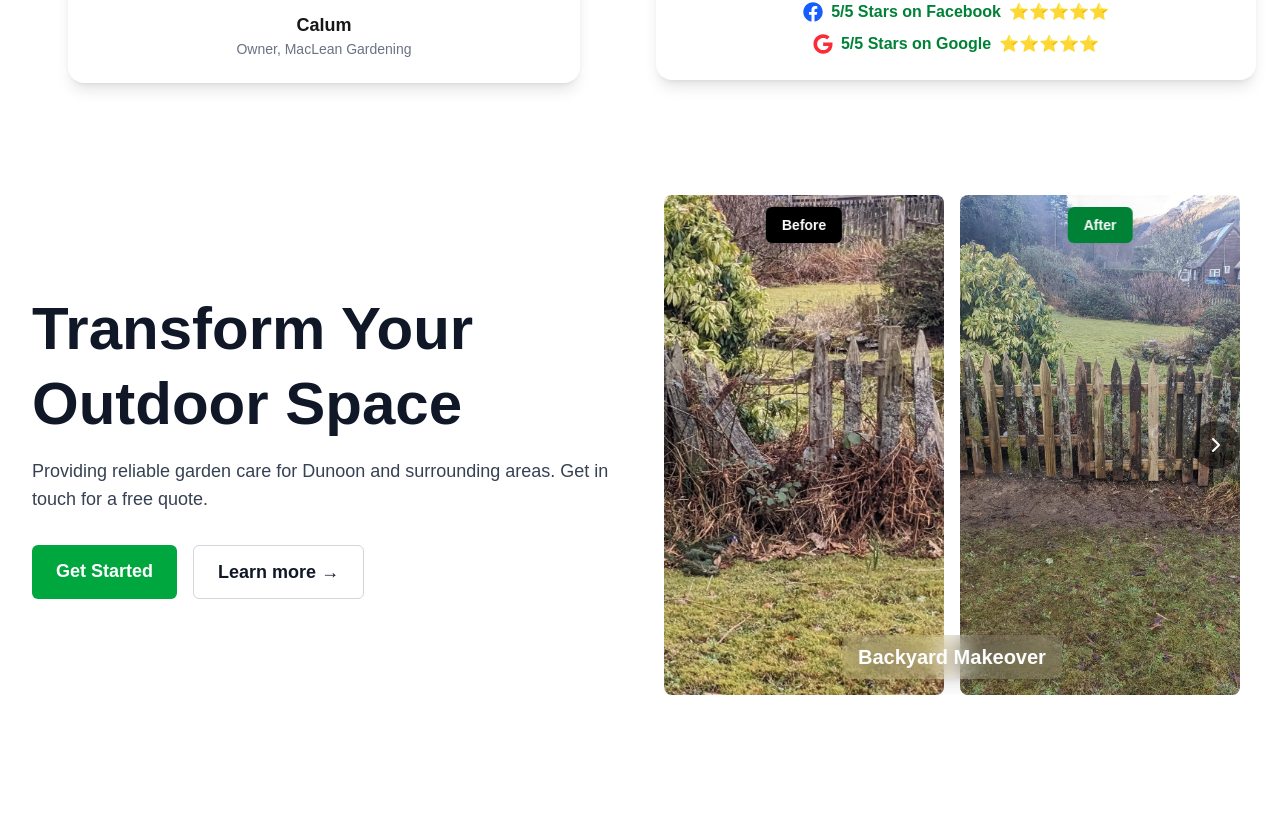
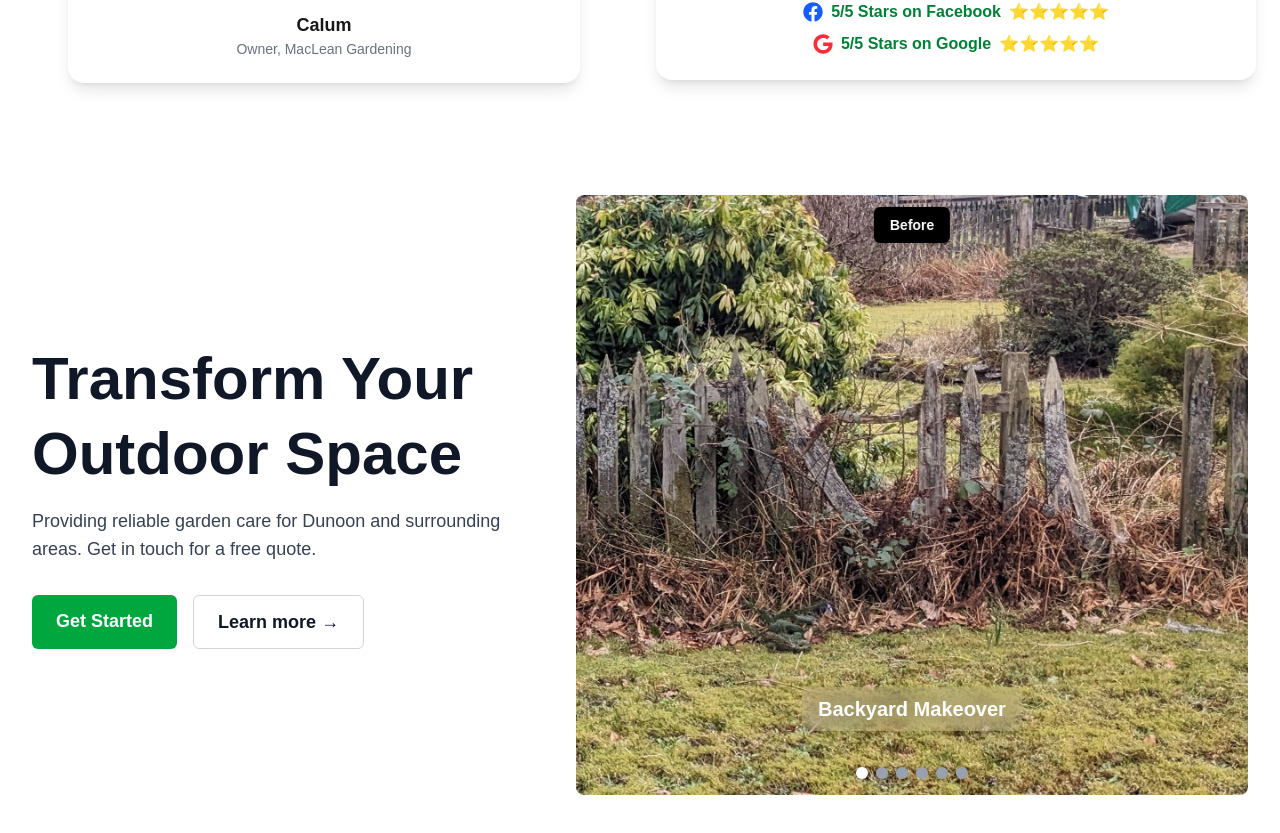
Before and after one commit to WilyBox/maclean-gardening, a Next.js app: page / in a window 1280 px wide. Shown: the part 701-1534 px from the top of the page. Before the commit the page ends 1444 px from the top, so only its background shows below. Built offline with nearby package versions, Linux system fonts and the light colour scheme.

Commit message:
image carousel

```diff
--- a/package.json
+++ b/package.json
@@ -12,6 +12,7 @@
     "framer-motion": "^12.4.10",
     "next": "15.2.1",
     "react": "^19.0.0",
+    "react-before-after-slider-component": "^1.1.8",
     "react-dom": "^19.0.0",
     "react-icons": "^5.5.0"
   },
--- /dev/null
+++ b/src/app/components/BeforeAfterImageSlider.tsx
@@ -0,0 +1,65 @@
+
+"use client";
+
+import React, { useState } from "react";
+import { FiChevronLeft, FiChevronRight } from "react-icons/fi";
+import BeforeAfterSlider from "react-before-after-slider-component";
+import "react-before-after-slider-component/dist/build.css"; // Import styles
+
+const projects = [
+  {
+    before: "/images/1-before.jpg",
+    after: "/images/1-after.jpg",
+    title: "Backyard Makeover",
+    id: 1,
+  },
+  {
+    before: "/images/2-before.jpg",
+    after: "/images/2-after.jpg",
+    title: "Lawn Restoration",
+    id: 2,
+  },
+  {
+    before: "/images/3-before.jpg",
+    after: "/images/3-after.jpg",
+    title: "Hedge Trimming",
+    id: 3,
+  },
+];
+
+export default function BeforeAfterImageSlider() {
+  const [idx, setIdx] = useState(0);
+  const projectIndex = idx % projects.length; // Ensure index wraps around
+
+  return (
+    <div className="relative h-[500px] w-full max-w-2xl mx-auto flex flex-col items-center">
+      {/* Navigation Buttons */}
+      <div className="flex justify-between w-full absolute top-1/2 -translate-y-1/2 px-4">
+        <button
+          onClick={() => setIdx((prev) => (prev === 0 ? projects.length - 1 : prev - 1))}
+          className="bg-black/50 hover:bg-black/60 transition p-3 text-white rounded-full"
+        >
+          <FiChevronLeft size={24} />
+        </button>
+
+        <button
+          onClick={() => setIdx((prev) => (prev + 1) % projects.length)}
+          className="bg-black/50 hover:bg-black/60 transition p-3 text-white rounded-full"
+        >
+          <FiChevronRight size={24} />
+        </button>
+      </div>
+
+      {/* Before/After Slider */}
+      <BeforeAfterSlider
+  firstImage={{ imageUrl: projects[projectIndex].after }} // ✅ Wrap in an object
+  secondImage={{ imageUrl: projects[projectIndex].before }} // ✅ Wrap in an object
+  />
+
+      {/* Project Title */}
+      <span className="mt-4 bg-white/10 backdrop-blur-md text-white text-lg md:text-xl px-4 py-2 rounded-lg shadow-lg font-semibold">
+        {projects[projectIndex].title}
+      </span>
+    </div>
+  );
+}
--- a/src/app/components/HeroSimple.tsx
+++ b/src/app/components/HeroSimple.tsx
@@ -1,16 +1,15 @@
 import ModernCarousel from "./ModernCarousel";
-// import {SwipeCarousel} from "./SwipeCarousel";
 
 export default function HeroSimple() {
   return (
-    <section className="relative w-full px-8 py-12 max-w-7xl mx-auto grid grid-cols-1 lg:grid-cols-2 items-center gap-8">
-      {/* Left Side - Text */}
-      <div className="text-center lg:text-left">
+    <section className="relative w-full px-8 py-12 max-w-7xl mx-auto flex flex-col lg:flex-row items-center gap-8">
+      {/* Left Side - Text (flex-shrink) */}
+      <div className="text-center lg:text-left flex-shrink-0 max-w-lg">
         <h1 className="text-5xl md:text-6xl font-bold text-gray-900 leading-tight">
           Transform Your Outdoor Space
         </h1>
         <p className="mt-4 text-lg text-gray-700">
-        Providing reliable garden care for Dunoon and surrounding areas. Get in touch for a free quote.
+          Providing reliable garden care for Dunoon and surrounding areas. Get in touch for a free quote.
         </p>
         <div className="mt-8 flex flex-col sm:flex-row justify-center lg:justify-start gap-4">
           <a
@@ -28,8 +27,8 @@ export default function HeroSimple() {
         </div>
       </div>
 
-      {/* Right Side - Carousel */}
-      <div className="w-full max-w-2xl mx-auto lg:max-w-none">
+      {/* Right Side - Carousel (flex-grow) */}
+      <div className="w-full flex-grow h-full">
         <ModernCarousel />
       </div>
     </section>
--- a/src/app/components/ModernCarousel.tsx
+++ b/src/app/components/ModernCarousel.tsx
@@ -1,9 +1,8 @@
 "use client";
 
 import React, { useState } from "react";
-import { FiChevronLeft, FiChevronRight } from "react-icons/fi";
 import { AnimatePresence, motion } from "framer-motion";
-import Image from "next/image"; // Import Next.js Image component
+import Image from "next/image"; // Next.js optimized images
 
 const projects = [
   {
@@ -28,112 +27,80 @@ const projects = [
 
 export default function ModernCarousel() {
   const [idx, setIdx] = useState(0);
-  const [prevIdx, setPrevIdx] = useState(idx);
-  const trend = idx > prevIdx ? 1 : -1;
+  const [showBefore, setShowBefore] = useState(true); // Toggles between before & after
 
-  const projectIndex = Math.abs(idx % projects.length);
+  const projectIndex = idx % projects.length;
+  const currentProject = projects[projectIndex];
+
+  const handleNextImage = () => {
+    if (showBefore) {
+      setShowBefore(false); // Show After image
+    } else {
+      setShowBefore(true); // Show Before image
+      setIdx((prev) => (prev + 1) % projects.length); // Move to next project
+    }
+  };
 
   return (
-    <div className="relative h-[500px] w-full max-w-xl mx-auto overflow-hidden">
-      {/* Left Navigation Button */}
-      <button
-        onClick={() => {
-          setPrevIdx(idx);
-          setIdx((pv) => (pv === 0 ? projects.length - 1 : pv - 1));
-        }}
-        className="absolute left-0 top-1/2 transform -translate-y-1/2 bg-black/50 hover:bg-black/60 transition p-3 text-white rounded-full"
+    <div
+      className="relative w-full max-w-7xl mx-auto h-[600px] flex flex-col justify-center items-center overflow-hidden cursor-pointer"
+      onClick={handleNextImage} // Clicking anywhere advances the image
     >
-        <FiChevronLeft size={24} />
-      </button>
-
-      {/* Image Section */}
-      <div className="relative w-full h-full">
-        <AnimatePresence initial={false} custom={trend}>
+      <AnimatePresence mode="wait">
         <motion.div
-            key={projects[projectIndex].id}
-            variants={carouselVariants}
-            custom={trend}
-            initial="initial"
-            animate="animate"
-            exit="exit"
-            className="absolute inset-0 flex justify-center items-center gap-4 w-full h-full"
+          key={showBefore ? `before-${projectIndex}` : `after-${projectIndex}`}
+          initial={{ opacity: 0, scale: 0.98 }}
+          animate={{ opacity: 1, scale: 1 }}
+          exit={{ opacity: 0, scale: 0.98 }}
+          transition={{ duration: 0.5 }}
+          className="absolute w-full h-full rounded-lg overflow-hidden"
         >
-            {/* Before Image */}
-            <div className="relative w-1/2 h-full rounded-lg overflow-hidden max-h-96 lg:max-h-none">
           <Image
-                src={projects[projectIndex].before}
-                alt="Before"
+            src={showBefore ? currentProject.before : currentProject.after}
+            alt={showBefore ? "Before" : "After"}
             layout="fill"
             objectFit="cover"
             priority
           />
-              {/* Before Badge - Centered at Top */}
-              <span className="absolute top-3 left-1/2 transform -translate-x-1/2 bg-black text-white px-4 py-2 text-sm font-semibold rounded-md backdrop-blur-md shadow-lg">
-                Before
+          {/* Badge to indicate Before/After */}
+          <span className={`absolute top-3 left-1/2 transform -translate-x-1/2 px-4 py-2 text-sm font-semibold rounded-md backdrop-blur-md shadow-lg
+            ${showBefore ? "bg-black text-white" : "bg-green-700 text-white"}`}>
+            {showBefore ? "Before" : "After"}
           </span>
-            </div>
-
-            {/* After Image */}
-            <div className="relative w-1/2 h-full rounded-lg overflow-hidden max-h-96 lg:max-h-none">
-              <Image
-                src={projects[projectIndex].after}
-                alt="After"
-                layout="fill"
-                objectFit="cover"
-                priority
-              />
-              {/* After Badge - Centered at Top */}
-              <span className="absolute top-3 left-1/2 transform -translate-x-1/2 bg-green-700 text-white px-4 py-2 text-sm font-semibold rounded-md backdrop-blur-md shadow-lg">
-                After
-              </span>
-            </div>
         </motion.div>
       </AnimatePresence>
-      </div>
-
-      {/* Right Navigation Button */}
-      <button
-        onClick={() => {
-          setPrevIdx(idx);
-          setIdx((pv) => (pv === projects.length - 1 ? 0 : pv + 1));
-        }}
-        className="absolute right-0 top-1/2 transform -translate-y-1/2 bg-black/50 hover:bg-black/60 transition p-3 text-white rounded-full"
-      >
-        <FiChevronRight size={24} />
-      </button>
 
       {/* Project Title */}
-      <AnimatePresence initial={false} custom={trend}>
       <motion.span
-          key={projects[projectIndex].id}
-          variants={titleVariants}
-          initial="initial"
-          animate="animate"
-          exit="exit"
-          className="absolute bottom-4 left-1/2 transform -translate-x-1/2 bg-white/10 backdrop-blur-md text-white text-lg md:text-xl px-4 py-2 rounded-lg shadow-lg font-semibold"
+        key={projectIndex}
+        initial={{ opacity: 0, y: 10 }}
+        animate={{ opacity: 1, y: 0 }}
+        exit={{ opacity: 0, y: -10 }}
+        transition={{ duration: 0.4 }}
+        className="absolute bottom-16 left-1/2 transform -translate-x-1/2 bg-white/10 backdrop-blur-md text-white text-lg md:text-xl px-4 py-2 rounded-lg shadow-lg font-semibold"
       >
-          {projects[projectIndex].title}
+        {currentProject.title}
       </motion.span>
-      </AnimatePresence>
+
+      {/* Dots (6 total for 3 projects × 2 images each) */}
+      <div className="absolute bottom-4 flex space-x-2">
+        {projects.map((_, projectIdx) => (
+          <React.Fragment key={`dots-${projectIdx}`}>
+            <div
+              key={`dot-before-${projectIdx}`}
+              className={`h-3 w-3 rounded-full ${
+                projectIdx === projectIndex && showBefore ? "bg-white" : "bg-gray-400"
+              }`}
+            />
+            <div
+              key={`dot-after-${projectIdx}`}
+              className={`h-3 w-3 rounded-full ${
+                projectIdx === projectIndex && !showBefore ? "bg-white" : "bg-gray-400"
+              }`}
+            />
+          </React.Fragment>
+        ))}
+      </div>
     </div>
   );
 }
-
-const carouselVariants = {
-  initial: (trend: 1 | -1) => ({
-    x: trend === 1 ? "100%" : "-100%",
-    opacity: 0,
-  }),
-  animate: { x: 0, opacity: 1, transition: { duration: 0.6 } },
-  exit: (trend: 1 | -1) => ({
-    x: trend === 1 ? "-100%" : "100%",
-    opacity: 0,
-    transition: { duration: 0.6 },
-  }),
-};
-
-const titleVariants = {
-  initial: { opacity: 0, y: 10 },
-  animate: { opacity: 1, y: 0, transition: { duration: 0.4 } },
-  exit: { opacity: 0, y: -10, transition: { duration: 0.4 } },
-};
--- a/src/app/layout.tsx
+++ b/src/app/layout.tsx
@@ -2,6 +2,8 @@ import type { Metadata } from "next";
 import { Poppins } from "next/font/google";
 import { Geist_Mono } from "next/font/google";
 import "./globals.css";
+
+
 
 // Font setup
 const poppins = Poppins({
@@ -10,6 +12,8 @@ const poppins = Poppins({
   variable: "--font-poppins",
   display: "swap",
 });
+
+
 
 const geistMono = Geist_Mono({
   subsets: ["latin"],
```
Also changed, not shown: src/app/page.tsx (+8 -0 lines), 1 other file (tests, documents, lock files or other folders). Lines whose indentation alone changed are shown as unchanged.
